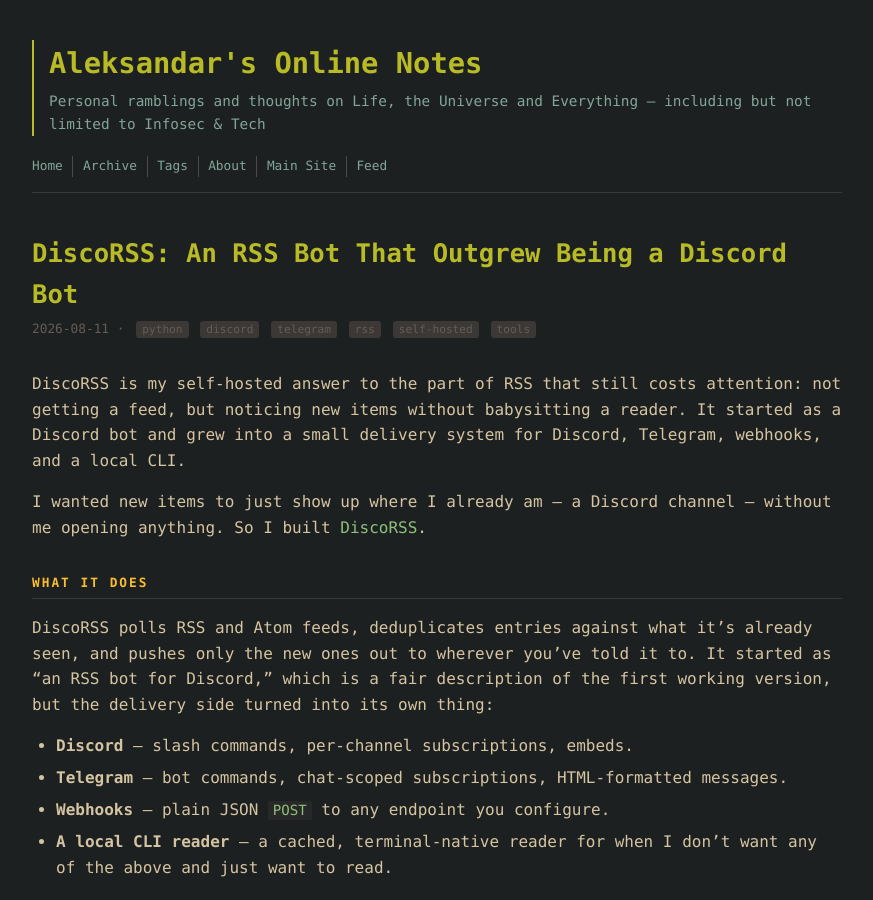
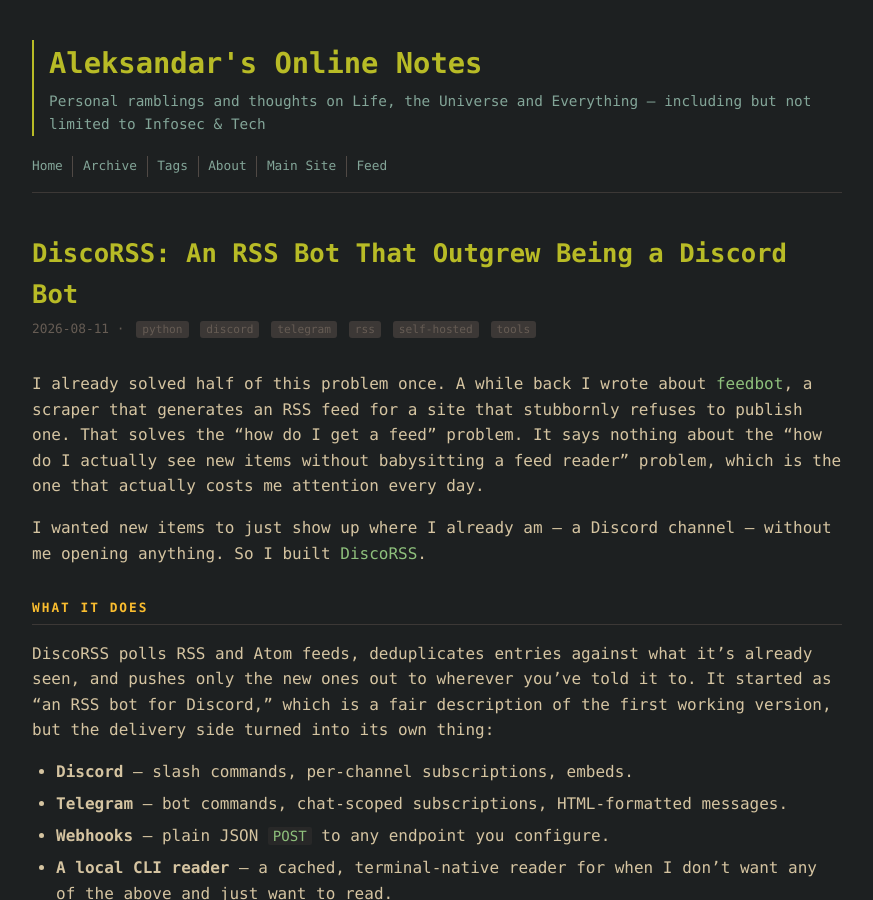
Before and after one commit to aleksandarristic/blog, a Jekyll site: the page built from _posts/2026-08-11-discorss.md, in a window 1280 px wide and 900 px high. Shown: the whole window, without its empty margins (203-1076 px from the left). Built offline with Jekyll 4.4.1, drawn with Linux system fonts in a browser that asks for light colours; a script that is not in the unit is left out.

```diff
--- a/_posts/2026-08-11-discorss.md
+++ b/_posts/2026-08-11-discorss.md
@@ -5,7 +5,7 @@ date: 2026-08-11 17:27:55 +0200
 tags: [python, discord, telegram, rss, self-hosted, tools]
 ---
 
-DiscoRSS is my self-hosted answer to the part of RSS that still costs attention: not getting a feed, but noticing new items without babysitting a reader. It started as a Discord bot and grew into a small delivery system for Discord, Telegram, webhooks, and a local CLI.
+I already solved half of this problem once. A while back I wrote about [feedbot](/2026/06/24/srbcert-rss-feed.html), a scraper that generates an RSS feed for a site that stubbornly refuses to publish one. That solves the "how do I get a feed" problem. It says nothing about the "how do I actually see new items without babysitting a feed reader" problem, which is the one that actually costs me attention every day.
 
 I wanted new items to just show up where I already am — a Discord channel — without me opening anything. So I built [DiscoRSS](https://github.com/aleksandarristic/discorss).
 
```
